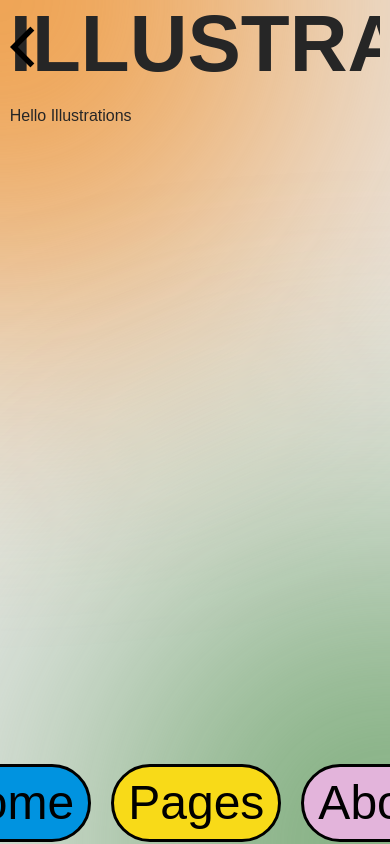
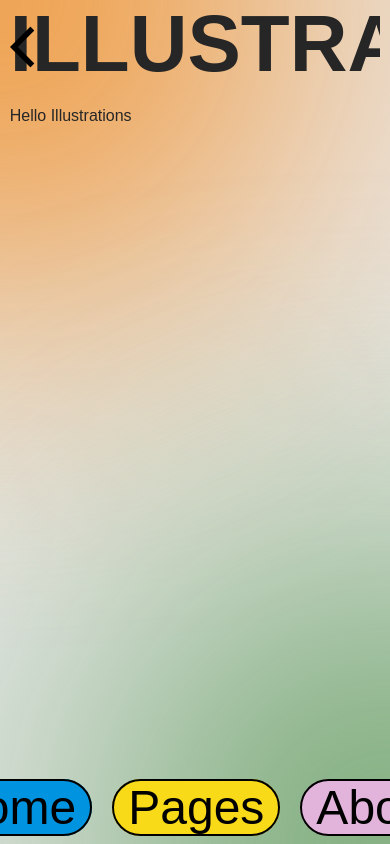
Before and after one commit to MendozasD/dmchreact, a React (Vite) app: page /illustrations in a window 390 px wide. Built offline with nearby package versions, Linux system fonts and the light colour scheme; a web font is replaced by a local one.

Commit message:
Could not find out how to shoe navbar in nmobile view

```diff
--- a/src/App.jsx
+++ b/src/App.jsx
@@ -6,6 +6,7 @@ import HomePage from "./pages/Home";
 import Illustrations from "./pages/Illustrations";
 import Webs from "./pages/Webs";
 import About from "./pages/About";
+
 // import Navbar from "./components/Navbar";
 
 // const router = createBrowserRouter([
--- a/src/components/MainContent.jsx
+++ b/src/components/MainContent.jsx
@@ -20,8 +20,8 @@ function MainContent({ title, children }) {
           {title}
         </motion.h1>
         <section className="content">{children}</section>
-        <Navigation />
       </div>
+      <Navigation></Navigation>
     </>
   );
 }
--- a/src/styles/App.scss
+++ b/src/styles/App.scss
@@ -7,7 +7,3 @@
   height: 100vh;
   margin: 0 auto;
 }
-
-.main_content_title {
-  margin-top: 100px;
-}
--- a/src/styles/Background.scss
+++ b/src/styles/Background.scss
@@ -7,7 +7,7 @@ $neg_bubble_value: calc($bubble_x_y / 2);
   z-index: -1;
   position: absolute;
   inset: 0;
-  overflow: hidden;
+  // overflow: hidden;
   .background_bubble {
     display: block;
     position: absolute;
--- a/src/styles/Index.scss
+++ b/src/styles/Index.scss
@@ -17,11 +17,11 @@
 
 a {
   font-weight: 500;
-  color: $blue;
   text-decoration: inherit;
 }
 
 body {
+  position: fixed;
   margin: 0;
   display: flex;
   place-items: center;
@@ -35,8 +35,8 @@ h1 {
 }
 
 button {
-  border: 1px solid transparent;
   font-family: inherit;
+  color: black;
   cursor: pointer;
 }
 
--- a/src/styles/MainContent.scss
+++ b/src/styles/MainContent.scss
@@ -26,17 +26,17 @@
 }
 
 #navigation {
-  display: flex;
   position: absolute;
   justify-self: center;
   bottom: 0;
   .navigation_button {
     font-size: 3rem;
     color: black;
-    border: solid black 3px;
+    border: solid black 2px;
     padding: 0 14px;
     margin: 0 10px 2px 10px;
     border-radius: 40px;
+    font-weight: 400;
   }
   #home_button {
     background-color: $blue;
```
